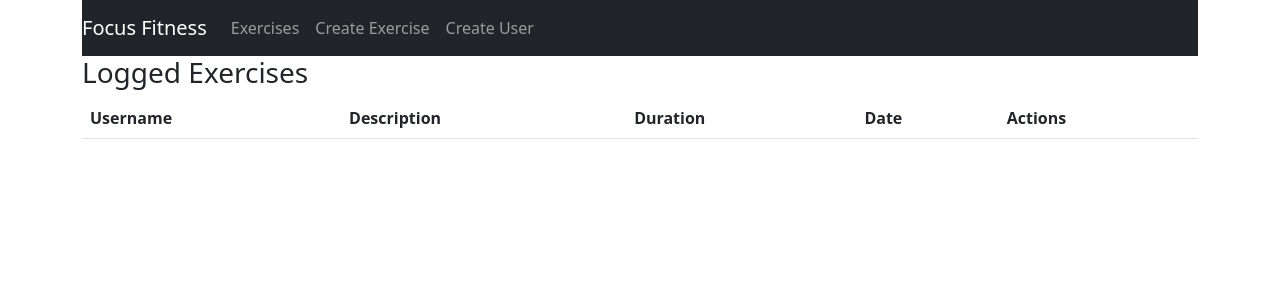
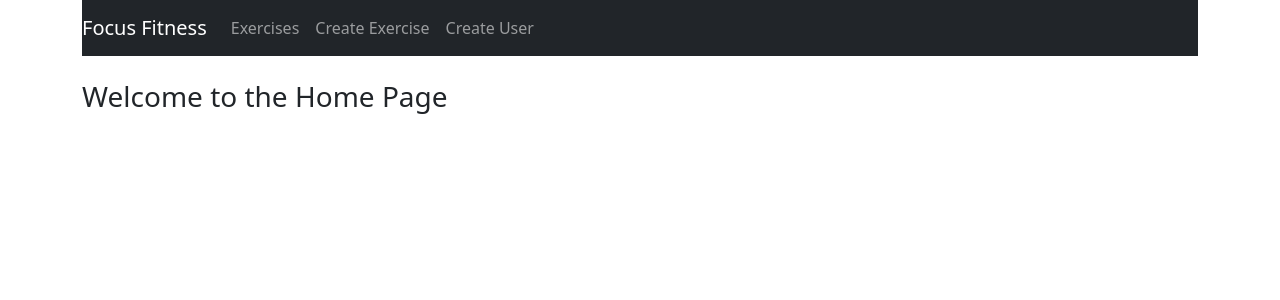
Before and after one commit to maryh1001/finalproject, a React (Create React App) app in the folder client/: page / in a window 1280 px wide. Shown: the top 300 px of the page. Built offline with nearby package versions, Linux system fonts and the light colour scheme.

Commit message:
Adding a Home Page

```diff
--- a/client/src/App.js
+++ b/client/src/App.js
@@ -1,6 +1,7 @@
 
 import {BrowserRouter, Route, Routes } from 'react-router-dom';
 import Navbar from './components/Navbar';
+import Home from './components/Home'
 import ExercisesList from './components/ExercisesList';
 import EditExercise from './components/EditExercise';
 import CreateExercise from './components/CreateExercise';
@@ -12,8 +13,10 @@ function App() {
     <BrowserRouter>
       <div className='container'>
         <Navbar />
+        <br/>
         <Routes>
-          <Route exact path="/" element={<ExercisesList/>} />
+          <Route exact path="/" element={<Home/>} />
+          <Route exact path="/exercises" element={<ExercisesList/>} />
           <Route exact path="/edit/:id" element={<EditExercise/>} />
           <Route exact path="/create" element={<CreateExercise/>} />
           <Route exact path="/user" element={<CreateUser/>} />
--- a/client/src/components/CreateExercise.js
+++ b/client/src/components/CreateExercise.js
@@ -19,7 +19,7 @@ function CreateExercise() {
         console.log(duration);
         console.log(date);
 
-        window.location = '/'
+        window.location = '/exercises'
     };
 
     return(
--- /dev/null
+++ b/client/src/components/Home.js
@@ -0,0 +1,10 @@
+function Home() {
+    return (
+      <div>
+        <h3>Welcome to the Home Page</h3>
+      </div>
+    )
+
+}
+
+export default Home;
--- a/client/src/components/Navbar.js
+++ b/client/src/components/Navbar.js
@@ -11,7 +11,7 @@ function Navbar() {
                 </a>
                 <div className="navbar-nav mr-auto">
                 <li className="nav-item">
-                    <Link to={"/"} className="nav-link">
+                    <Link to={"/exercises"} className="nav-link">
                         Exercises
                     </Link>
                 </li>
```
